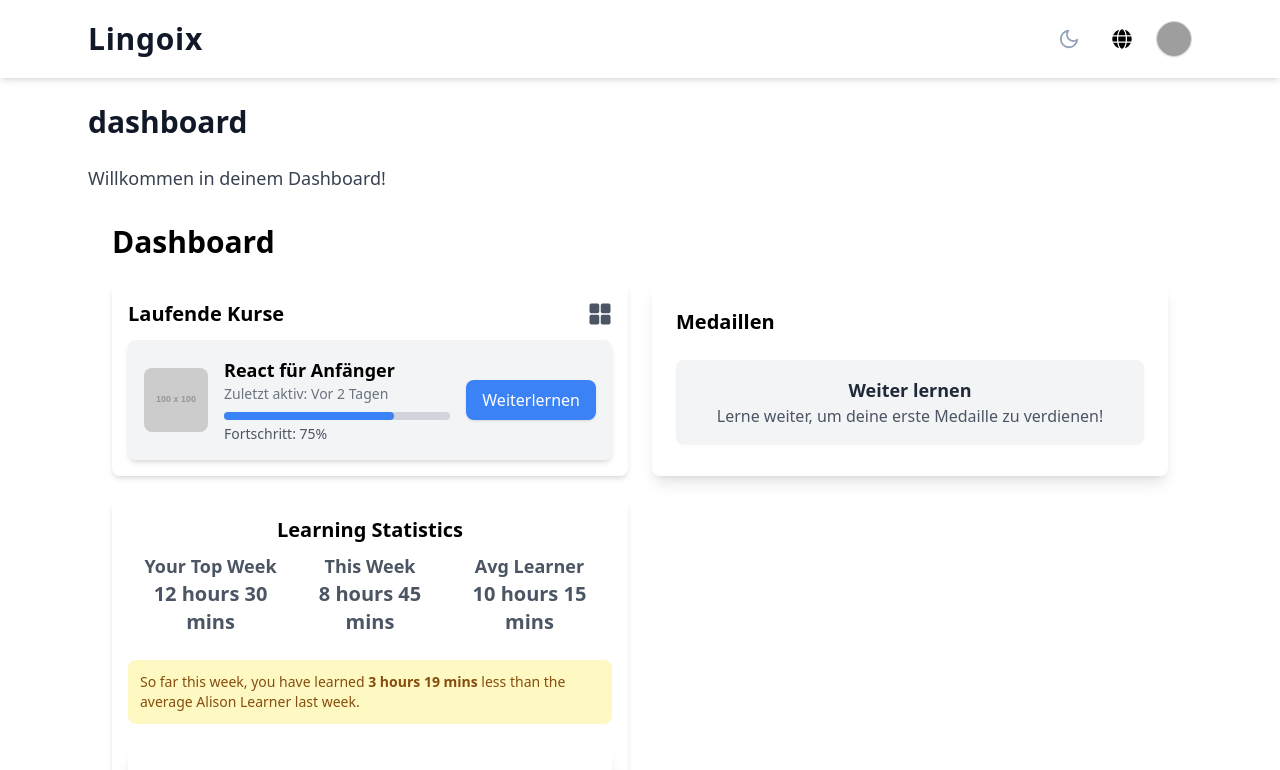
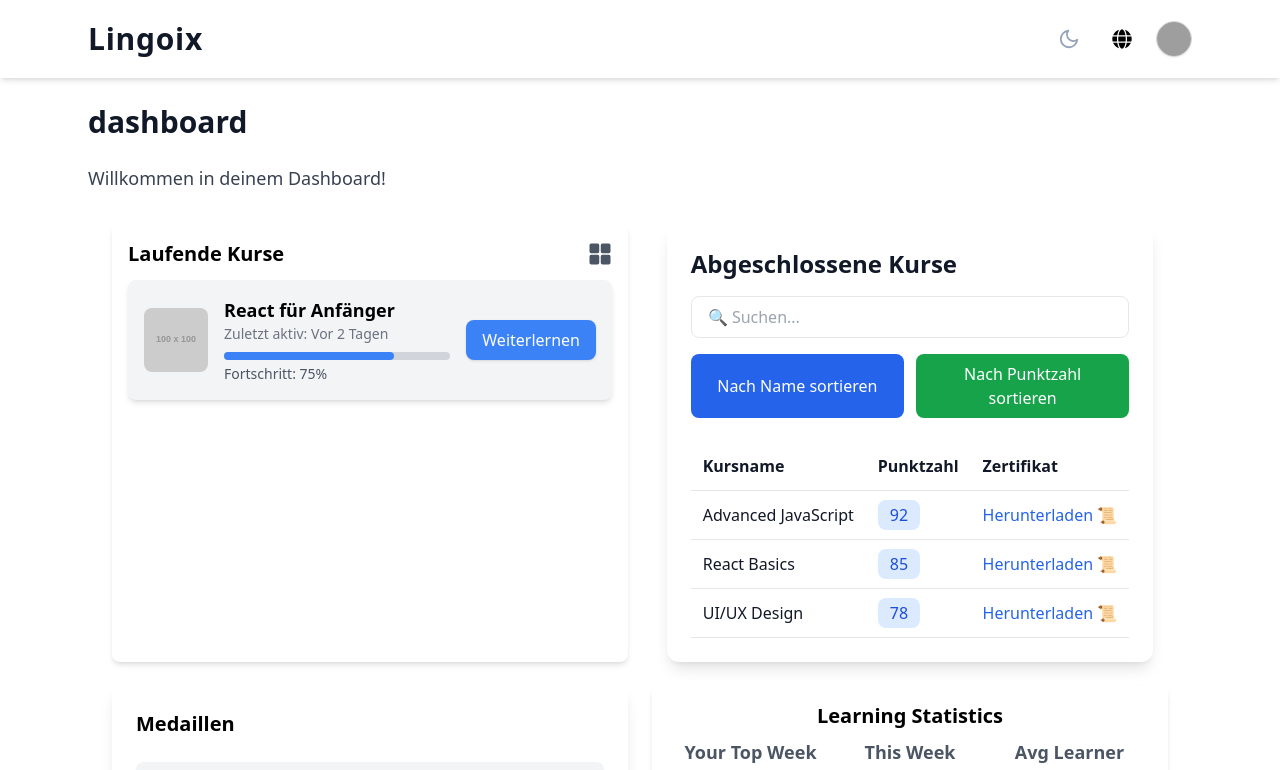
Before and after one commit to behshaad/lingoix, a React (Create React App) app: page /Dashboard in a window 1280 px wide. Shown: the top 770 px of the page. Built offline with nearby package versions, Linux system fonts and the light colour scheme; sample sign-in values are in the browser's storage; grey boxes are pictures that could not be loaded.

Commit message:
Add the Completed Courses component

```diff
--- a/src/components/CompletedCourses.jsx
+++ b/src/components/CompletedCourses.jsx
@@ -1,6 +1,6 @@
 // import React from "react";
 
-// const Medals = () => {
+// const CompletedCourses = () => {
 //   return (
 //     <div className="max-w-6xl mx-auto px-6 py-8">
 //       <h1 className="text-3xl font-bold mb-6">Medals</h1>
@@ -12,4 +12,111 @@
 //   );
 // };
 
-// export default Medals;
+// export default CompletedCourses;
+// ??????????
+
+import { useState } from "react";
+import { useTranslation } from "react-i18next";
+
+export default function CompletedCourses() {
+  const { t, i18n } = useTranslation();
+  const [search, setSearch] = useState("");
+  const [sortBy, setSortBy] = useState("name");
+
+  const courses = [
+    {
+      id: 1,
+      name: "React Basics",
+      score: 85,
+      certificate: "https://cert.example.com/react",
+    },
+    {
+      id: 2,
+      name: "Advanced JavaScript",
+      score: 92,
+      certificate: "https://cert.example.com/js",
+    },
+    {
+      id: 3,
+      name: "UI/UX Design",
+      score: 78,
+      certificate: "https://cert.example.com/uiux",
+    },
+  ];
+
+  const filteredCourses = courses
+    .filter((course) =>
+      course.name.toLowerCase().includes(search.toLowerCase())
+    )
+    .sort((a, b) =>
+      sortBy === "score" ? b.score - a.score : a.name.localeCompare(b.name)
+    );
+
+  return (
+    <div className="p-6 max-w-2xl mx-auto text-gray-900 dark:text-white shadow-lg rounded-xl">
+      <h2 className="text-2xl font-semibold  mb-4">{t("completedCourses")}</h2>
+
+      <input
+        type="text"
+        placeholder={t("search")}
+        value={search}
+        onChange={(e) => setSearch(e.target.value)}
+        className="w-full px-4 py-2 border dark:text-blue-900 rounded-lg focus:ring-2 focus:ring-blue-500  outline-none transition"
+      />
+
+      <div className="flex gap-3 mt-4">
+        <button
+          onClick={() => setSortBy("name")}
+          className="flex-1 px-4 py-2 bg-blue-600 text-white rounded-lg hover:bg-blue-700 transition"
+        >
+          {t("sortByName")}
+        </button>
+        <button
+          onClick={() => setSortBy("score")}
+          className="flex-1 px-4 py-2 bg-green-600 text-white rounded-lg hover:bg-green-700 transition"
+        >
+          {t("sortByScore")}
+        </button>
+      </div>
+
+      <div className="mt-6">
+        <table className="w-full text-left">
+          <thead>
+            <tr className="border-b">
+              <th className="p-3 ">{t("courseName")}</th>
+              <th className="p-3 ">{t("score")}</th>
+              <th className="p-3 ">{t("certificate")}</th>
+            </tr>
+          </thead>
+          <tbody>
+            {filteredCourses.map((course) => (
+              <tr
+                key={course.id}
+                className="border-b hover:bg-gray-10 transition"
+              >
+                <td className="p-3 ">{course.name}</td>
+                <td className="p-3 ">
+                  <span className="px-3 py-1 bg-blue-100 text-blue-700 rounded-lg">
+                    {course.score}
+                  </span>
+                </td>
+                <td className="p-3">
+                  <a
+                    href={course.certificate}
+                    target="_blank"
+                    rel="noopener noreferrer"
+                    className="text-blue-600 hover:text-blue-800 transition"
+                  >
+                    {t("download")}
+                  </a>
+                </td>
+              </tr>
+            ))}
+          </tbody>
+        </table>
+      </div>
+    </div>
+  );
+}
+
+//   🇩🇪 DE
--- a/src/locales/de.json
+++ b/src/locales/de.json
@@ -22,7 +22,14 @@
   "Next Medal": "Nächste Medaille",
   "You are 1 day away from earning": "Du bist 1 Tag davon entfernt, zu verdienen",
   "Continue Learning": "Weiter lernen",
-  "Keep learning to earn your first medal!": "Lerne weiter, um deine erste Medaille zu verdienen!",
+  "Keep learning to earn your first medal!": "Lerne weiter, um deine erste Medaille zu verdienen!",  "completedCourses": "Abgeschlossene Kurse",
+  "search": "🔍 Suchen...",
+  "sortByName": "Nach Name sortieren",
+  "sortByScore": "Nach Punktzahl sortieren",
+  "courseName": "Kursname",
+  "score": "Punktzahl",
+  "certificate": "Zertifikat",
+  "download": "Herunterladen 📜",
 
   "hero": {
     "title": "Willkommen bei Lingoix",
--- a/src/locales/en.json
+++ b/src/locales/en.json
@@ -12,7 +12,8 @@
   "allCourses": "All Courses",
   "close": "Close",
   "login": "Login",
-  "logout": "Logout","medals": "Medals",
+  "logout": "Logout",
+  "medals": "Medals",
   "Gold": "Gold",
   "Silver": "Silver",
   "Bronze": "Bronze",
@@ -23,6 +24,14 @@
   "You are 1 day away from earning": "You are 1 day away from earning",
   "Continue Learning": "Continue Learning",
   "Keep learning to earn your first medal!": "Keep learning to earn your first medal!",
+  "completedCourses": "Completed Courses",
+  "search": "🔍 Search...",
+  "sortByName": "Sort by Name",
+  "sortByScore": "Sort by Score",
+  "courseName": "Course Name",
+  "score": "Score",
+  "certificate": "Certificate",
+  "download": "Download 📜",
   "hero": {
     "title": "Welcome to Lingoix",
     "subtitle": "The best platform for learning languages"
--- a/src/pages/ Dashboard.jsx
+++ b/src/pages/ Dashboard.jsx
@@ -28,11 +28,10 @@ const Dashboard = () => {
         {t("welcome_dashboard")}
       </p>
       <div className="max-w-6xl mx-auto px-6 py-8">
-        <h1 className="text-3xl font-bold mb-6">Dashboard</h1>
 
         <div className="grid grid-cols-1 md:grid-cols-2 gap-6">
           <CoursesInProgress />
-          {/* <CompletedCourses /> */}
+          <CompletedCourses />
           <Medals />
           <LearningStatistics />
         </div>
```
